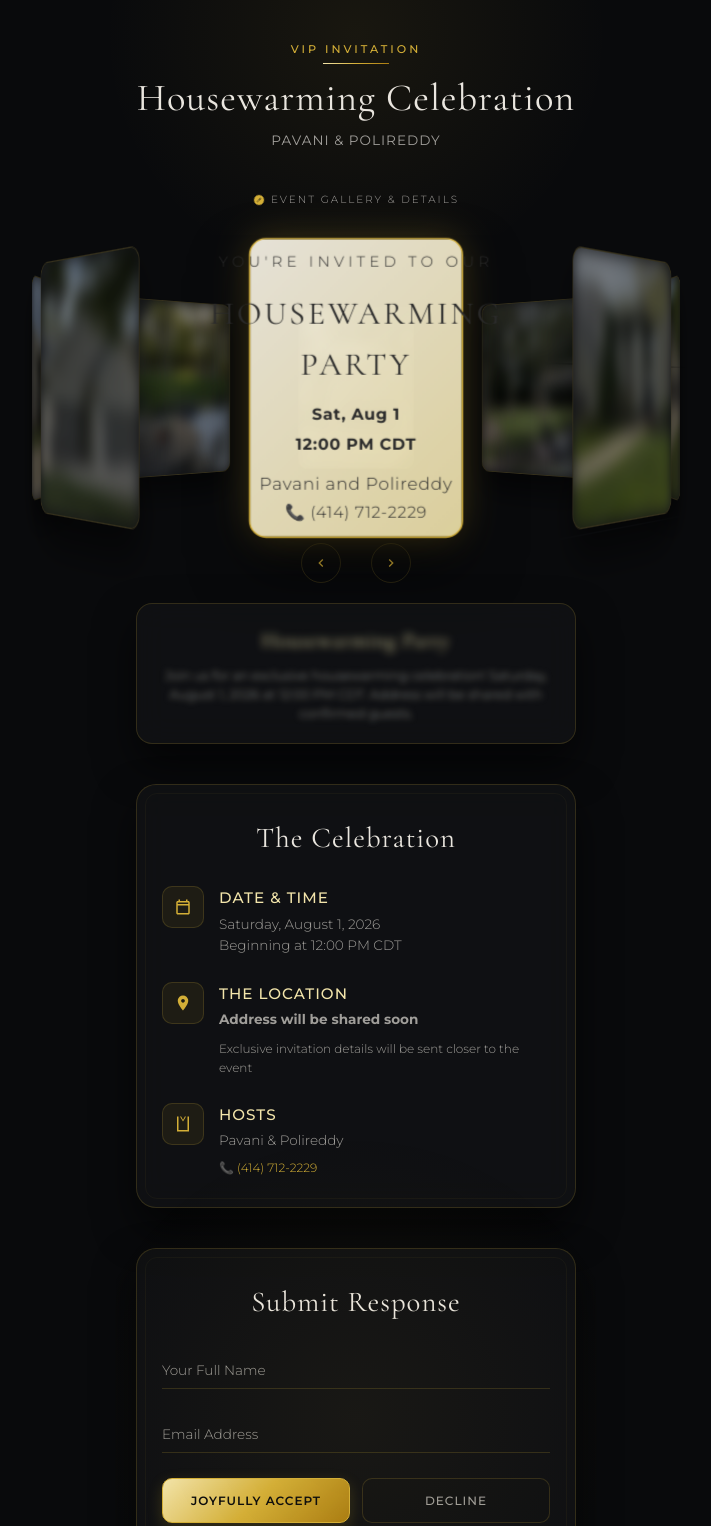
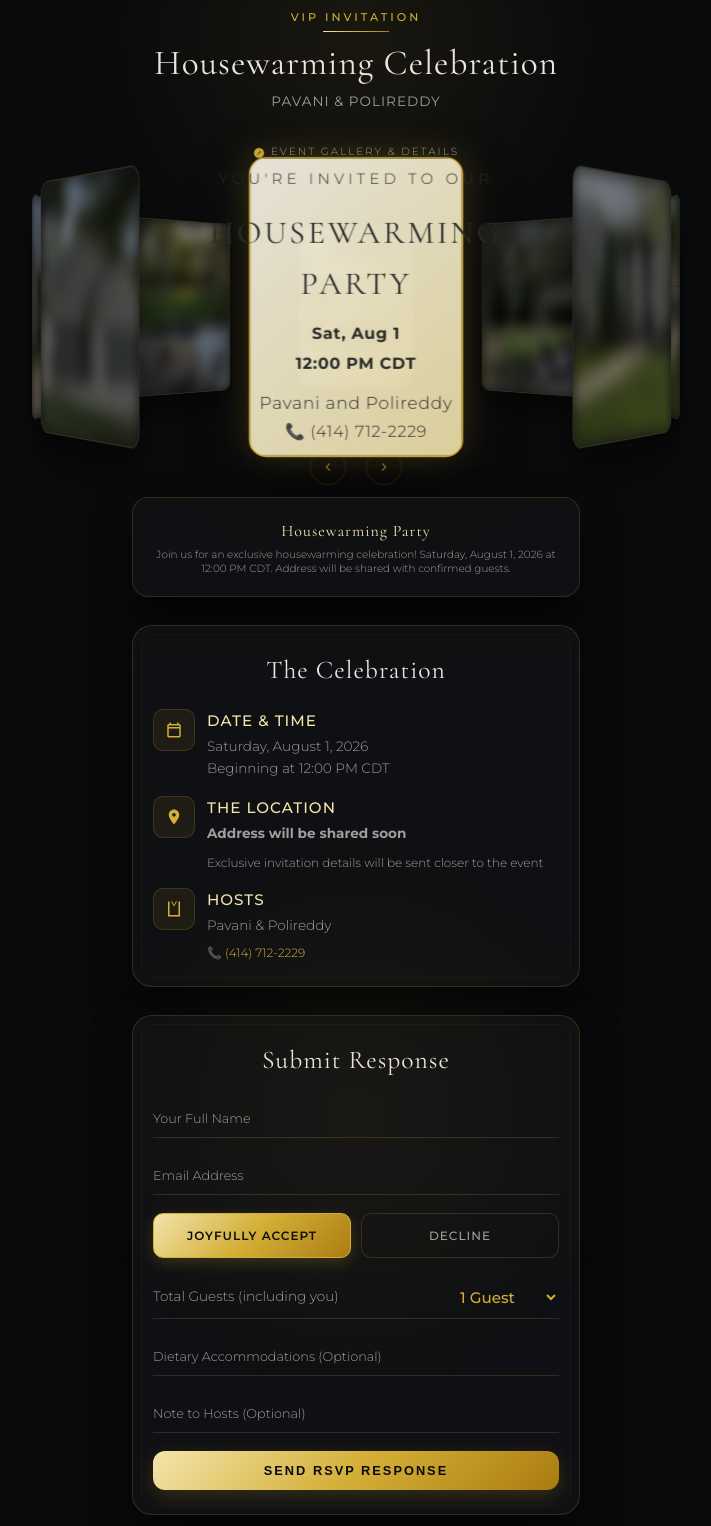
Before and after one commit to sweaytech-cyber/TheWackyRabbit, a plain HTML site: page house1/index.html in a window 1280 px wide. Shown: the part 85-1611 px from the top of the page, without its empty margins (284-995 px from the left). Drawn offline with nearby package versions, Linux system fonts and the light colour scheme.

Commit message:
Your commit message

```diff
--- a/house1/index.html
+++ b/house1/index.html
@@ -84,7 +84,7 @@
       top: 0;
       left: 0;
       width: 100%;
-      padding: 20px;
+      padding: 16px;
       display: flex;
       justify-content: space-between;
       align-items: center;
@@ -164,7 +164,7 @@
     main {
       position: relative;
       width: 100%;
-      padding: 100px 20px 60px 20px;
+      padding: 80px 16px 40px 16px;
       max-width: 480px; /* Locked mobile width for desktop mockups */
       margin: 0 auto;
       z-index: 10;
@@ -173,8 +173,8 @@
     /* Welcome / Intro Hero */
     .intro-section {
       text-align: center;
-      margin-bottom: 40px;
-      margin-top: 20px;
+      margin-bottom: 32px;
+      margin-top: 8px;
     }
 
     .invitation-badge {
@@ -200,10 +200,10 @@
     }
 
     .invitation-title {
-      font-size: 2.4rem;
-      line-height: 1.15;
+      font-size: 2.2rem;
+      line-height: 1.1;
       color: var(--text-primary);
-      margin-bottom: 10px;
+      margin-bottom: 8px;
     }
 
     .invitation-address {
@@ -218,13 +218,13 @@
     .interactive-viewer-section {
       position: relative;
       width: 100%;
-      margin-bottom: 40px;
+      margin-bottom: 28px;
     }
 
     .viewer-title-area {
       text-align: center;
-      margin-bottom: 40px;
-      margin-top: 20px;
+      margin-bottom: 16px;
+      margin-top: 0;
     }
 
     .viewer-tag {
@@ -254,7 +254,7 @@
     .carousel-container {
       perspective: 1000px;
       width: 100%;
-      height: 280px;
+      height: 260px;
       position: relative;
       display: flex;
       justify-content: center;
@@ -354,15 +354,15 @@
       display: flex;
       justify-content: center;
       align-items: center;
-      gap: 30px;
-      margin-top: 15px;
+      gap: 20px;
+      margin-top: 12px;
     }
 
     .control-btn {
       background: none;
       border: 1px solid var(--glass-border);
-      width: 40px;
-      height: 40px;
+      width: 36px;
+      height: 36px;
       border-radius: 50%;
       display: flex;
       align-items: center;
@@ -385,37 +385,35 @@
 
     /* Room Description Box */
     .room-info-card {
-      margin-top: 20px;
+      margin-top: 12px;
       background: var(--glass-bg);
       border: 1px solid var(--glass-border);
       border-radius: 16px;
-      padding: 20px;
+      padding: 16px;
       text-align: center;
       backdrop-filter: blur(15px);
       -webkit-backdrop-filter: blur(15px);
       box-shadow: var(--glass-shadow);
-      min-height: 125px;
+      min-height: 100px;
       display: flex;
       flex-direction: column;
       justify-content: center;
     }
 
     .room-title {
-      font-size: 1.3rem;
+      font-size: 1rem;
       color: var(--gold-light);
-      margin-bottom: 8px;
+      margin-bottom: 4px;
       transition: var(--transition-smooth);
       opacity: 1;
-      filter: blur(4px);
     }
 
     .room-desc {
-      font-size: 0.8rem;
+      font-size: 0.65rem;
       color: var(--text-secondary);
-      line-height: 1.5;
+      line-height: 1.3;
       transition: var(--transition-smooth);
       opacity: 1;
-      filter: blur(3px);
     }
 
     .fade-out {
@@ -428,8 +426,8 @@
       background: var(--glass-bg);
       border: 1px solid var(--glass-border);
       border-radius: 20px;
-      padding: 30px 25px;
-      margin-bottom: 40px;
+      padding: 24px 20px;
+      margin-bottom: 28px;
       backdrop-filter: blur(15px);
       -webkit-backdrop-filter: blur(15px);
       box-shadow: var(--glass-shadow);
@@ -446,18 +444,18 @@
     }
 
     .event-section-title {
-      font-size: 1.8rem;
+      font-size: 1.6rem;
       text-align: center;
       color: var(--text-primary);
-      margin-bottom: 25px;
+      margin-bottom: 18px;
       position: relative;
     }
 
     .event-detail-item {
       display: flex;
       align-items: flex-start;
-      gap: 15px;
-      margin-bottom: 25px;
+      gap: 12px;
+      margin-bottom: 16px;
     }
 
     .event-detail-item:last-child {
@@ -523,7 +521,7 @@
     .rsvp-container {
       perspective: 1200px;
       width: 100%;
-      margin-bottom: 40px;
+      margin-bottom: 28px;
     }
 
     .rsvp-card-inner {
@@ -543,7 +541,7 @@
       backface-visibility: hidden;
       -webkit-backface-visibility: hidden;
       border-radius: 20px;
-      padding: 30px 25px;
+      padding: 24px 20px;
       box-shadow: var(--glass-shadow);
       background: var(--glass-bg);
       border: 1px solid var(--glass-border);
@@ -572,7 +570,7 @@
       align-items: center;
       justify-content: center;
       text-align: center;
-      min-height: 480px;
+      min-height: 420px;
       background: radial-gradient(circle at center, #1b1c20 0%, #0d0e11 100%);
       border: 1px solid var(--gold-primary);
       z-index: 1;
@@ -581,7 +579,7 @@
     /* Form Fields Styling */
     .form-group {
       position: relative;
-      margin-bottom: 25px;
+      margin-bottom: 18px;
       width: 100%;
     }
 
@@ -608,7 +606,7 @@
       left: 0;
       top: 10px;
       color: var(--text-secondary);
-      font-size: 0.85rem;
+      font-size: 0.8rem;
       pointer-events: none;
       transition: var(--transition-smooth);
     }
@@ -625,8 +623,8 @@
     /* Attendance Buttons Selector */
     .attendance-selector {
       display: flex;
-      gap: 12px;
-      margin-bottom: 25px;
+      gap: 10px;
+      margin-bottom: 18px;
       width: 100%;
     }
 
@@ -670,7 +668,7 @@
 
     /* Luxury Dropdown for Guests */
     .guest-select-container {
-      margin-bottom: 25px;
+      margin-bottom: 18px;
       display: flex;
       justify-content: space-between;
       align-items: center;
@@ -707,8 +705,8 @@
       color: var(--bg-primary);
       border: none;
       border-radius: 12px;
-      padding: 14px;
-      font-size: 0.85rem;
+      padding: 12px;
+      font-size: 0.8rem;
       font-weight: 600;
       text-transform: uppercase;
       letter-spacing: 2px;
@@ -815,21 +813,22 @@
     }
 
     .success-headline {
-      font-size: 1.8rem;
+      font-size: 1.6rem;
       color: var(--gold-primary);
-      margin-bottom: 10px;
+      margin-bottom: 8px;
       opacity: 0;
       transform: translateY(10px);
       transition: all 0.5s 1.3s ease;
     }
 
     .success-text {
-      font-size: 0.8rem;
+      font-size: 0.75rem;
       color: var(--text-secondary);
       max-width: 250px;
       opacity: 0;
       transform: translateY(10px);
       transition: all 0.5s 1.5s ease;
+      line-height: 1.4;
     }
 
     .flipped .success-headline, .flipped .success-text {
@@ -1304,25 +1303,17 @@
       applyRotation();
     });
 
-    // Auto-rotation (Spins slowly when idle)
+    // Auto-rotation (Spins slowly when idle) - DISABLED
     let autoRotateInterval;
     function startAutoRotation() {
-      autoRotateInterval = setInterval(() => {
-        if (!isDragging) {
-          currentYAngle -= angleIncrement;
-          applyRotation();
-        }
-      }, 7000); // Gentle 7-second rotate intervals
+      // Auto-rotation disabled - carousel stays on invitation
     }
 
     function stopAutoRotation() {
       clearInterval(autoRotateInterval);
     }
 
-    container.addEventListener('mouseenter', stopAutoRotation);
-    container.addEventListener('mouseleave', startAutoRotation);
-    container.addEventListener('touchstart', stopAutoRotation);
-    container.addEventListener('touchend', startAutoRotation);
+    // Carousel does not auto-rotate
 
     // -------------------------------------------------------------
     // Audio Player Toggle Controls
```
